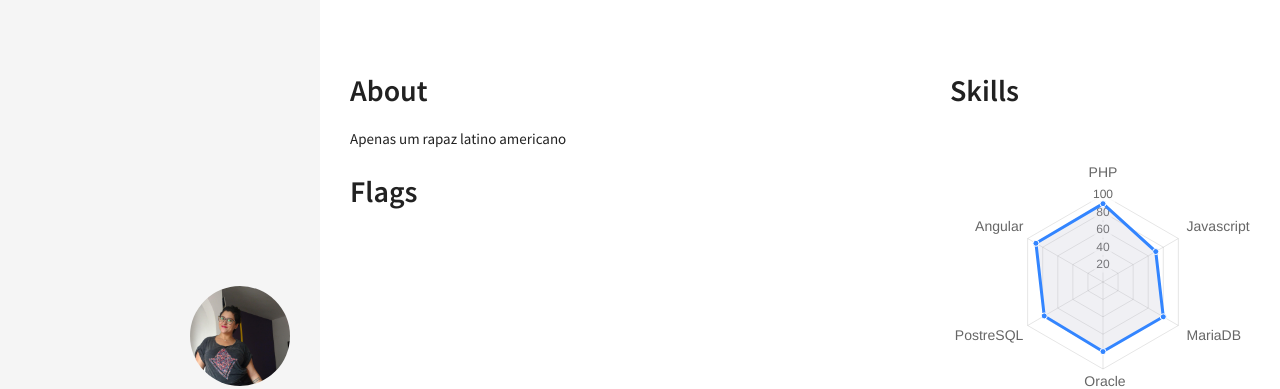
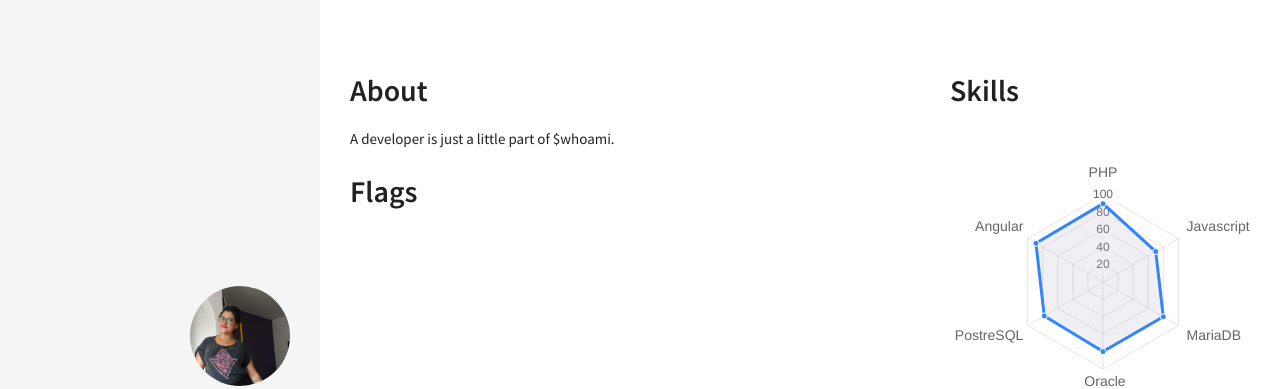
Before and after one commit to renyuanz/leonids, a Jekyll site: the page built from resume.html, in a window 1280 px wide. Shown: the top 389 px of the page. Built offline with Jekyll 4.4.1, drawn with Linux system fonts in a browser that asks for light colours; nearby versions of some CDN libraries.

Commit message:
Updating page.

```diff
--- a/_includes/sections/about.html
+++ b/_includes/sections/about.html
@@ -1,3 +1,3 @@
 <h1><span data-i18n="skills.my_skills">About</span></h1>
 
-<div> Apenas um rapaz latino americano</div>
+<div> A developer is just a little part of $whoami.  </div>
```
Also changed, not shown: _posts/2018-05-15-hello-world.md (+1 -1 lines).
